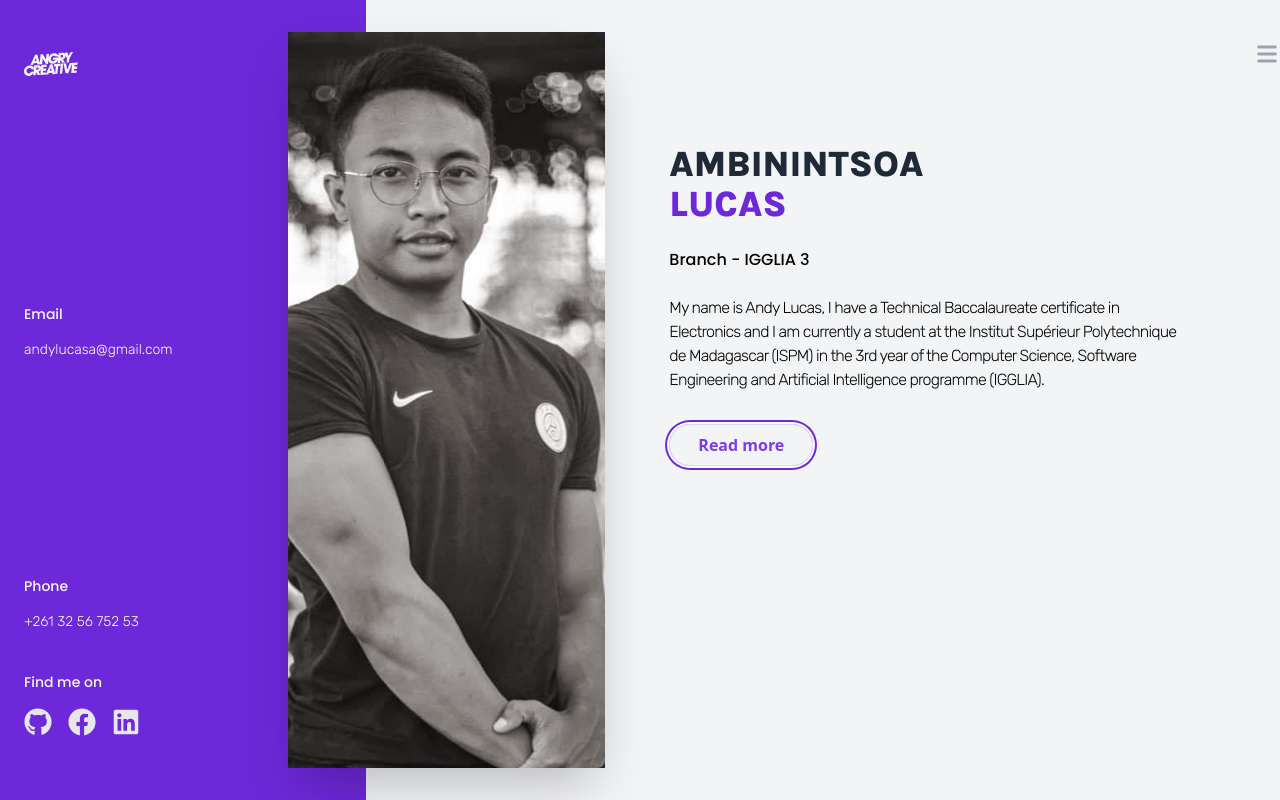
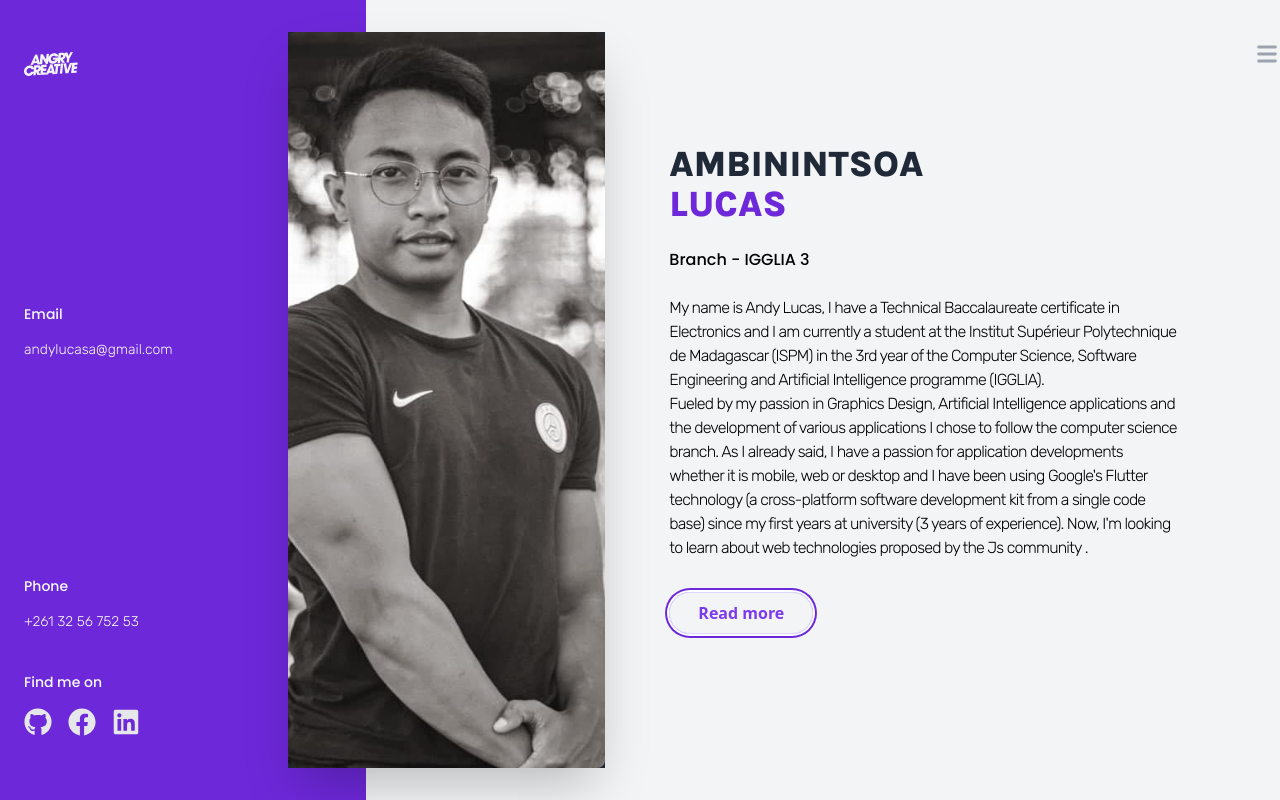
Before and after one commit to AndyLucasa/portofolio, a React (Create React App) app: page / in a window 1280 px wide. Both pictures are taken after a click on the button "Read more". Built offline with nearby package versions, Linux system fonts and the light colour scheme.

Commit message:
read more fonctionèle à 40%

```diff
--- a/src/components/About.js
+++ b/src/components/About.js
@@ -1,6 +1,8 @@
 import React from 'react';
 import MyMenu from './MyDropdown';
+import ReadMore from './ReadMore';
 import '../styles/App.css';
+
 
 function Content() {
   return (
@@ -24,13 +26,16 @@ function Content() {
             My name is Andy Lucas,  I have a Technical Baccalaureate certificate in Electronics and I am currently a student at the Institut Supérieur Polytechnique de Madagascar (ISPM)
              in the 3rd year of the Computer Science, Software Engineering and Artificial Intelligence programme (IGGLIA).
             </p>
-            <button class="flex justify-start my-8 px-7 py-2 text-md text-purple-600 font-semibold rounded-full border border-purple-200 hover:text-white hover:bg-purple-600 hover:border-transparent focus:outline-none focus:ring-2 focus:ring-purple-700 focus:ring-offset-2">Read more</button>
+
+            <ReadMore/>
         </div>
 
       </div>
 
     </div>
   );
+
 }
 
+
 export default Content;
--- /dev/null
+++ b/src/components/ReadMore.js
@@ -0,0 +1,38 @@
+ import React from "react";
+
+
+class ReadMore  extends React.Component{
+    constructor(props) {
+        super(props);
+        this.state = { isToggleOn: true };
+        this.readClick = this.readClick.bind(this);
+    }
+        readClick() {
+            this.setState(prevState => ({
+                isToggleOn: !prevState.isToggleOn
+            }));
+        }
+        render (){
+            return (
+                <div>
+                    {this.state.isToggleOn ? (
+                        <div>
+
+                        </div>
+                    ) : (
+                        <div>
+                            <p className="text-left text-base font-light font-rubik tracking-tighter">
+                                Fueled by my passion in Graphics Design, Artificial Intelligence applications and the development of various applications I chose to follow the computer science branch.
+                                As I already said, I have a passion for application developments whether it is mobile, web or desktop and I have been using Google's Flutter technology (a cross-platform software development kit from a single code base) since my first years at university (3 years of experience).
+                                Now, I'm looking to learn about web technologies proposed by the Js community .
+                            </p>
+                        </div>
+                    )}
+
+                    <button onClick={this.readClick} class="flex justify-start my-8 px-7 py-2 text-md text-purple-600 font-semibold rounded-full border border-purple-200 hover:text-white hover:bg-purple-600 hover:border-transparent focus:outline-none focus:ring-2 focus:ring-purple-700 focus:ring-offset-2">Read more</button>
+                </div>
+            );
+    }
+}
+
+export default ReadMore;
```
